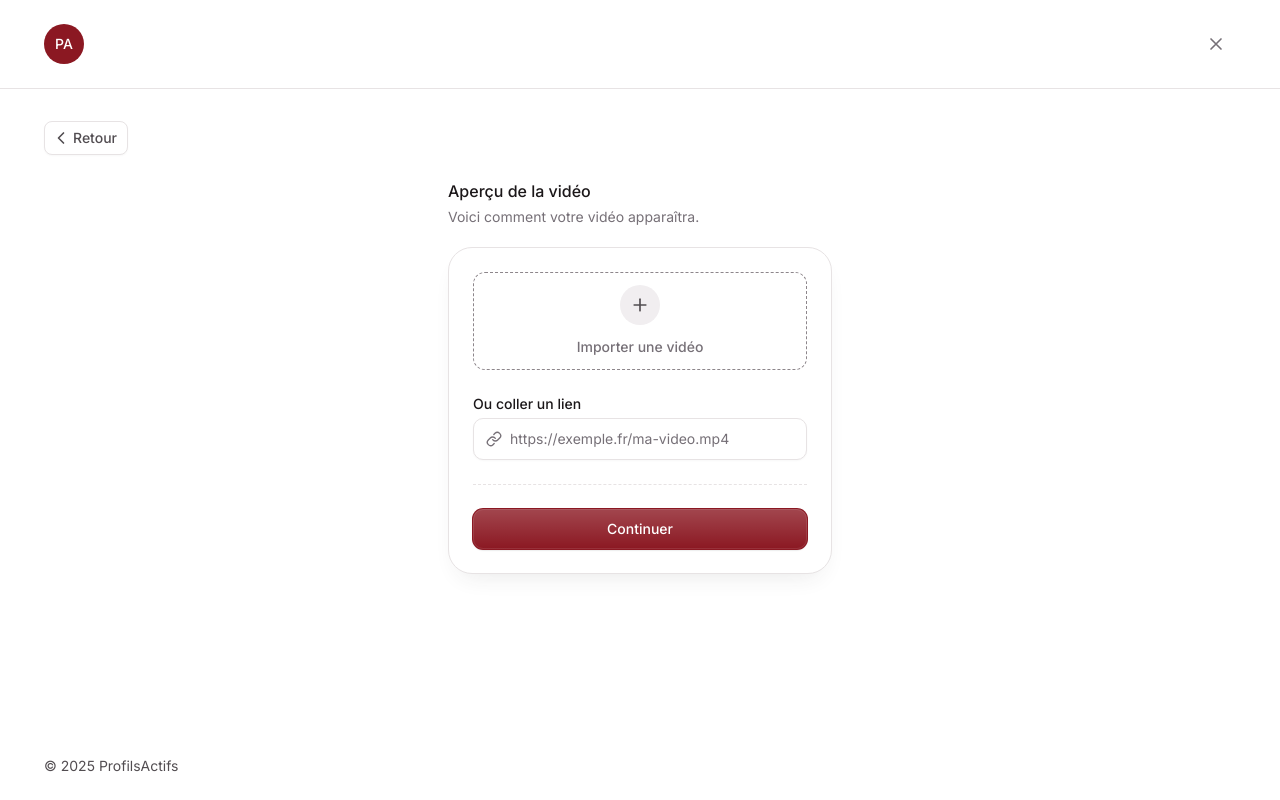
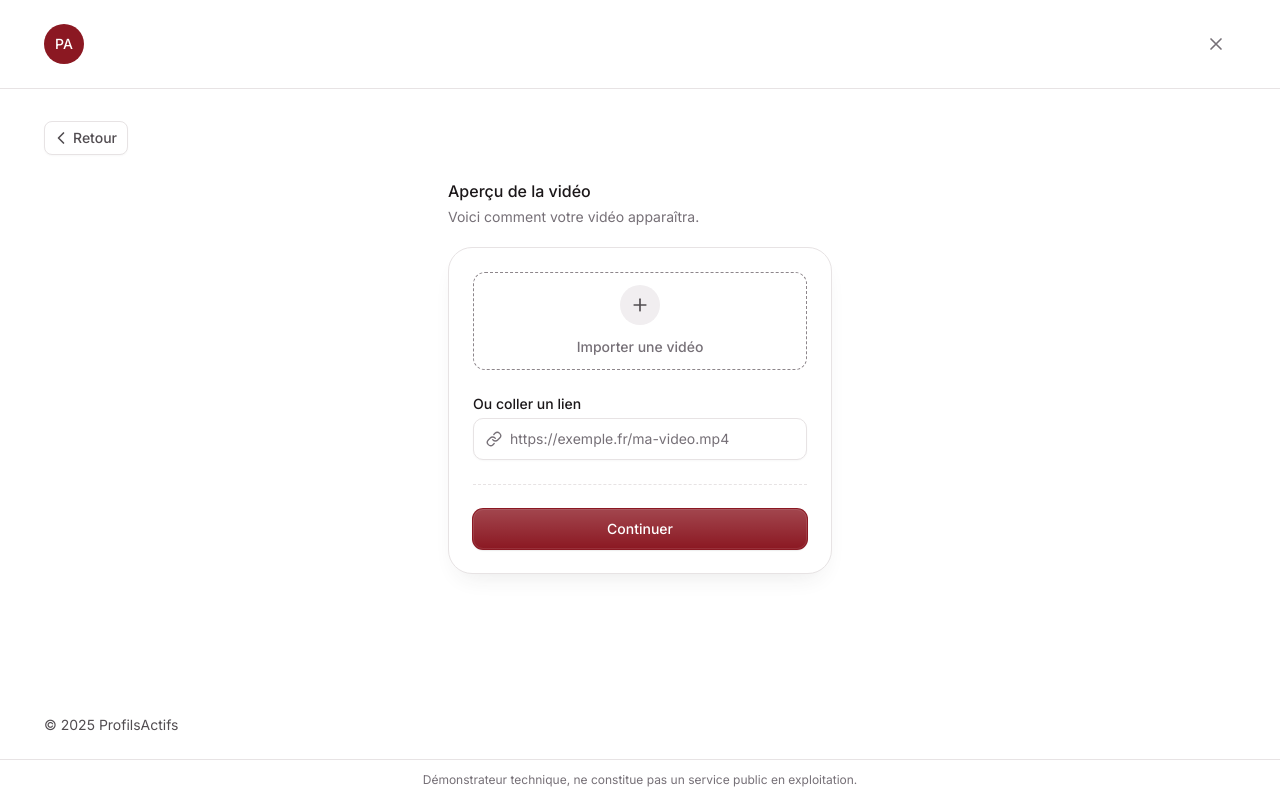
Before and after one commit to pierrick-simon/ProfilsActifs, a Next.js app: page /inscription/video in a window 1280 px wide. Built offline with nearby package versions, Linux system fonts and the light colour scheme.

Commit message:
feat: Added footer

```diff
--- /dev/null
+++ b/app/global-error.tsx
@@ -0,0 +1,30 @@
+"use client";
+
+import "./globals.css";
+
+export default function GlobalError({ reset }: { reset: () => void }) {
+  return (
+    <html lang="fr">
+      <body className="min-h-screen flex flex-col bg-white font-sans text-neutral-900">
+        <main className="flex flex-1 flex-col items-center justify-center gap-4 px-6 text-center">
+          <h1 className="text-2xl font-semibold">Une erreur est survenue</h1>
+          <p className="text-sm text-neutral-500">
+            Un problème inattendu a interrompu le chargement de la page.
+          </p>
+          <button
+            type="button"
+            onClick={() => reset()}
+            className="rounded-lg bg-neutral-900 px-4 py-2 text-sm font-medium text-white transition-colors hover:bg-neutral-700"
+          >
+            Réessayer
+          </button>
+        </main>
+        <footer className="border-t border-neutral-200 px-4 py-3 text-center">
+          <p className="text-xs text-neutral-500">
+            Démonstrateur technique, ne constitue pas un service public en exploitation.
+          </p>
+        </footer>
+      </body>
+    </html>
+  );
+}
--- a/app/layout.tsx
+++ b/app/layout.tsx
@@ -2,6 +2,7 @@ import type { Metadata } from "next";
 import { Inter } from "next/font/google";
 import "./globals.css";
 import { ToastProvider } from "@/components/toast";
+import SiteFooter from "@/components/site-footer";
 
 const inter = Inter({
   subsets: ["latin"],
@@ -18,7 +19,10 @@ export default function RootLayout({ children }: LayoutProps<"/">) {
   return (
     <html lang="fr" className={`${inter.variable} h-full antialiased`}>
       <body className="min-h-full flex flex-col bg-fond-page font-sans text-texte-principal">
-        <ToastProvider>{children}</ToastProvider>
+        <ToastProvider>
+          <div className="flex flex-1 flex-col">{children}</div>
+        </ToastProvider>
+        <SiteFooter />
       </body>
     </html>
   );
--- /dev/null
+++ b/components/site-footer.tsx
@@ -0,0 +1,9 @@
+export default function SiteFooter() {
+  return (
+    <footer className="border-t border-bordure-defaut bg-fond-page px-4 py-3 text-center">
+      <p className="font-sans text-xs text-texte-tertiaire">
+        Démonstrateur technique, ne constitue pas un service public en exploitation.
+      </p>
+    </footer>
+  );
+}
```
